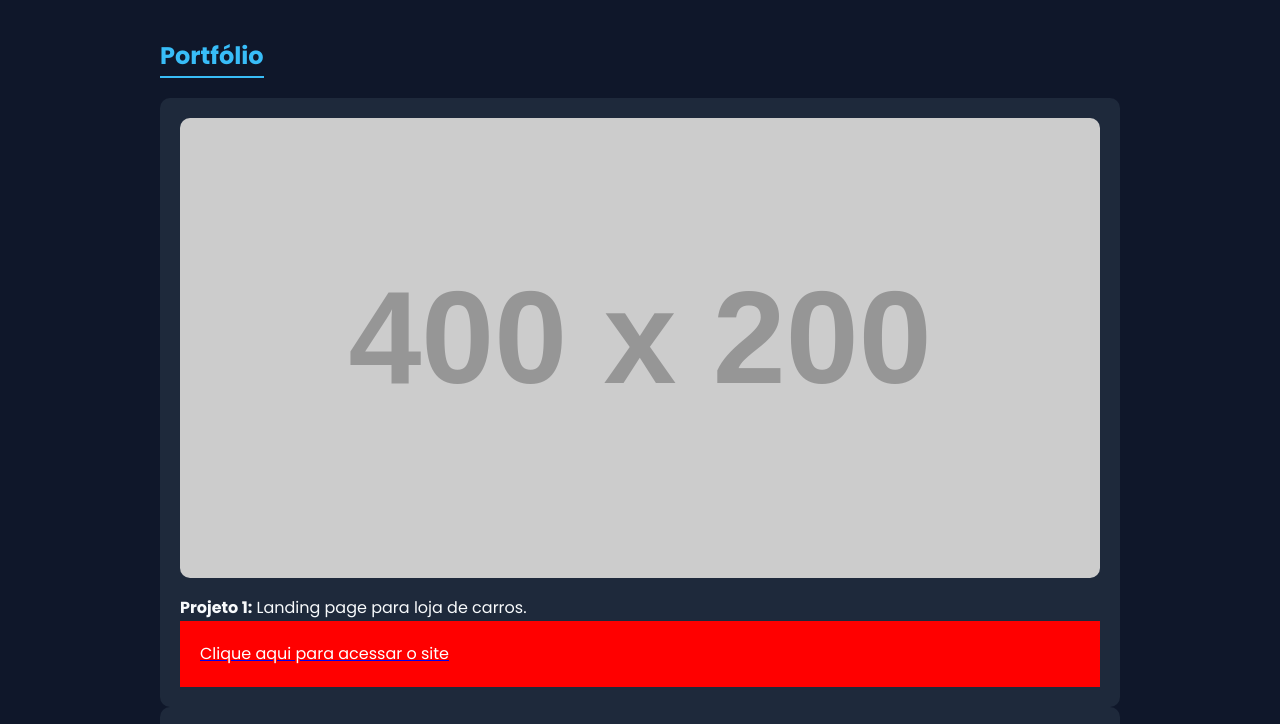
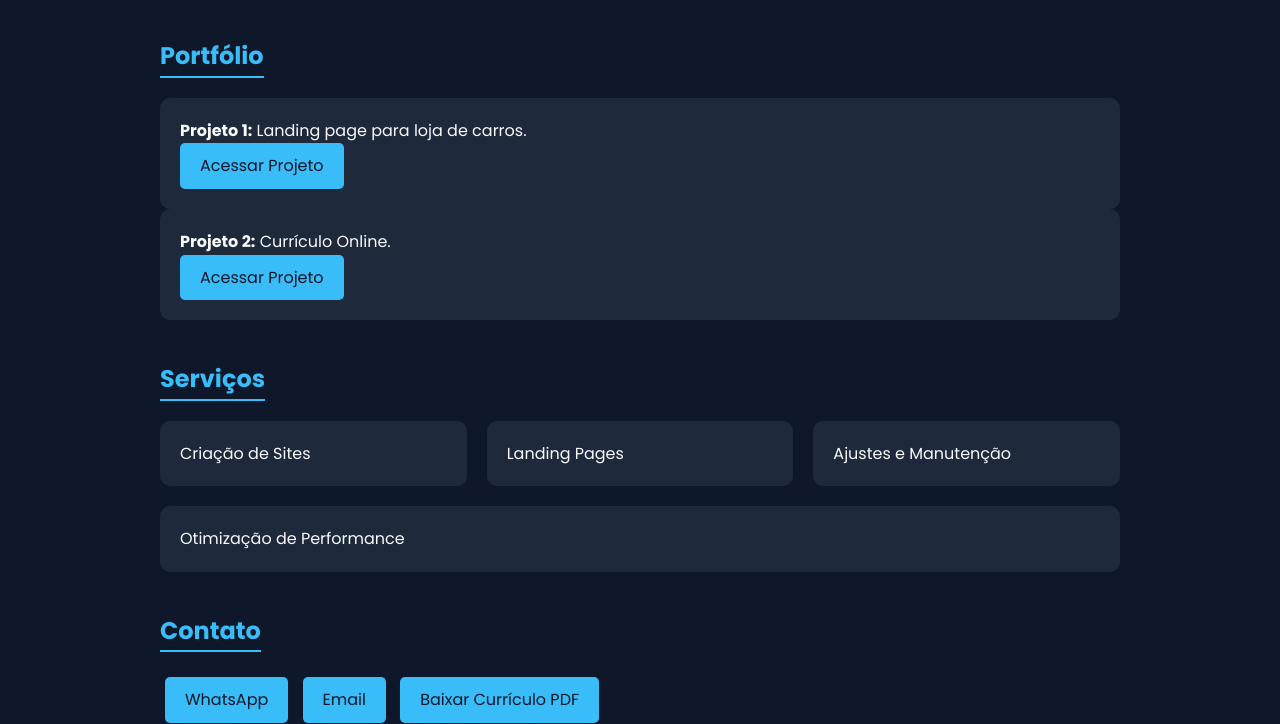
Before and after one commit to Drogth/Curriculo-online, a plain HTML site: page index.html in a window 1280 px wide. Shown: the part 649-1373 px from the top of the page. Drawn offline with Linux system fonts and the light colour scheme; placeholder pictures from the web are drawn by us.

Commit message:
Update index.html

```diff
--- a/index.html
+++ b/index.html
@@ -70,6 +70,18 @@
       border-radius: 10px;
       margin-bottom: 10px;
     }
+    .portfolio .link-btn {
+      display: inline-block;
+      background-color: #38bdf8;
+      color: #0f172a;
+      padding: 10px 20px;
+      border-radius: 5px;
+      text-decoration: none;
+      transition: background 0.3s;
+    }
+    .portfolio .link-btn:hover {
+      background-color: #0ea5e9;
+    }
     .contact a {
       display: inline-block;
       background-color: #38bdf8;
@@ -128,17 +140,12 @@
   <h2>Portfólio</h2>
   <div class="portfolio">
     <div class="card">
-      <img src="https://via.placeholder.com/400x200.png?text=Projeto+1" alt="Projeto 1">
       <p><strong>Projeto 1:</strong> Landing page para loja de carros.</p>
-      <a href="https://drogth.github.io/Autoprime/" target="_blank">
-  <div style="background: red; color: white; padding: 20px;">
-    Clique aqui para acessar o site
-  </div>
-</a>
+      <a class="link-btn" href="https://drogth.github.io/Autoprime/" target="_blank">Acessar Projeto</a>
     </div>
     <div class="card">
-      <img src="https://via.placeholder.com/400x200.png?text=Projeto+2" alt="Projeto 2">
-      <p><strong>Projeto 2:</strong> Portfólio pessoal responsivo.</p>
+      <p><strong>Projeto 2:</strong> Currículo Online.</p>
+      <a class="link-btn" href="https://drogth.github.io/Curriculo-online/" target="_blank">Acessar Projeto</a>
     </div>
   </div>
 </section>
```
